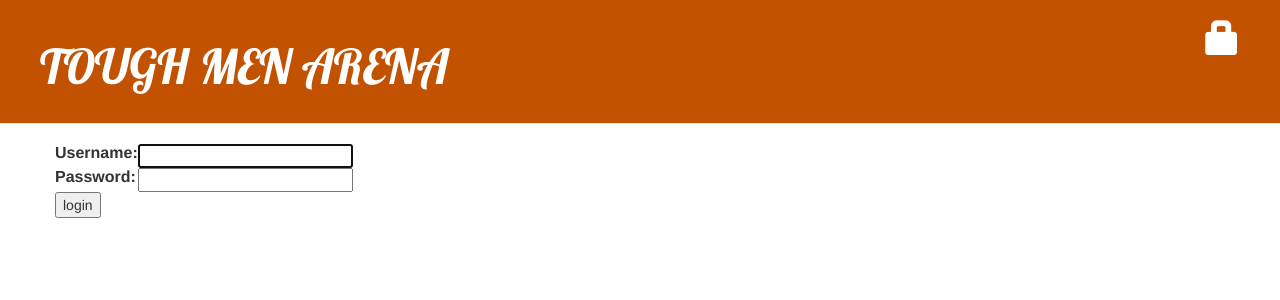
After one commit to amezuwe/t_m_a, a Django app: page /accounts/login/ in a window 1280 px wide. The commit adds this page. Shown: the top 300 px of the page. Run offline with Django 3.2, Linux system fonts and the light colour scheme; some libraries are stand-ins or nearby versions.

Commit message:
Added extra securities features including login_required for edit, new, draft and publish views.

```diff
--- a/blog/templates/blog/base.html
+++ b/blog/templates/blog/base.html
@@ -11,9 +11,13 @@
     <body>
         <div class="page-header">
             {% if user.is_authenticated %}
-            <a href="{% url 'post_new' %}" class="top-menu"><span class="glyphicon glyphicon-plus"></span></a>
+                <a href="{% url 'post_new' %}" class="top-menu"><span class="glyphicon glyphicon-plus"></span></a>
+                <a href="{% url 'post_draft_list' %}" class="top-menu"><span class="glyphicon glyphicon-edit"></span></a>
+                <p class="top-menu">Hello {{ user.username }} <small>(<a href="{% url 'logout' %}">Log out</a>)</small></p>
+            {% else %}
+                <a href="{% url 'login' %}" class="top-menu"><span class="glyphicon glyphicon-lock"></span></a>
             {% endif %}
-            <h1><a href="/">Tough Men Arena Blog</a></h1>
+            <h1><a href="/">TOUGH MEN ARENA</a></h1>
         </div>
         <div class="content container">
             <div class="row">
--- a/blog/templates/blog/post_detail.html
+++ b/blog/templates/blog/post_detail.html
@@ -6,9 +6,12 @@
             <div class="date">
                 {{ post.published_date }}
             </div>
+        {% else %}
+            <a class="btn btn-default" href="{% url 'post_publish' pk=post.pk %}">Publish</a>
         {% endif %}
         {% if user.is_authenticated %}
             <a class="btn btn-default" href="{% url 'post_edit' pk=post.pk %}"><span class="glyphicon glyphicon-pencil"></span></a>
+            <a class="btn btn-default" href="{% url 'post_remove' pk=post.pk %}"><span class="glyphicon glyphicon-remove"></span></a>
         {% endif %}
         <h2>{{ post.title }}</h2>
         <p>{{ post.text|linebreaksbr }}</p>
--- a/blog/templates/blog/post_list.html
+++ b/blog/templates/blog/post_list.html
@@ -7,7 +7,8 @@
             <p>published: {{ post.published_date }}</p>
         </div>
         <h2><a href="{% url 'post_detail' pk=post.pk %}">{{ post.title }}</a></h2>
-        <p>{{ post.text|linebreaksbr }}</p>
+        <p>{{ post.text|linebreaksbr|slice:":200" }}</p>
+        <a href="{% url 'post_detail' post.pk  %}" class="btn btn-primary">Read More &rarr;</a>
     </div>
 {% endfor %}
 {% endblock %}
--- /dev/null
+++ b/blog/templates/registration/login.html
@@ -0,0 +1,24 @@
+{% extends "blog/base.html" %}
+
+{% block content %}
+    {% if form.errors %}
+        <p>Your username and password didn't match. Please try again.</p>
+    {% endif %}
+
+    <form method="post" action="{% url 'login' %}">
+    {% csrf_token %}
+        <table>
+        <tr>
+            <td>{{ form.username.label_tag }}</td>
+            <td>{{ form.username }}</td>
+        </tr>
+        <tr>
+            <td>{{ form.password.label_tag }}</td>
+            <td>{{ form.password }}</td>
+        </tr>
+        </table>
+
+        <input type="submit" value="login" />
+        <input type="hidden" name="next" value="{{ next }}" />
+    </form>
+{% endblock %}
--- a/blog/urls.py
+++ b/blog/urls.py
@@ -6,4 +6,7 @@ urlpatterns = [
     path('post/<int:pk>/', views.post_detail, name='post_detail'),
     path('post/new/', views.post_new, name='post_new'),
     path('post/<int:pk>/edit/', views.post_edit, name='post_edit'),
+    path('drafts/', views.post_draft_list, name='post_draft_list'),
+    path('post/<pk>/publish/', views.post_publish, name='post_publish'),
+    path('post/<pk>/delete/', views.post_remove, name='post_remove'),
 ]
--- a/mysite/settings.py
+++ b/mysite/settings.py
@@ -121,3 +121,5 @@ USE_TZ = True
 STATIC_URL = '/static/'
 # Added by Ray
 STATIC_ROOT = os.path.join(BASE_DIR, 'static')
+
+LOGIN_REDIRECT_URL = '/'
--- a/mysite/urls.py
+++ b/mysite/urls.py
@@ -16,7 +16,12 @@ Including another URLconf
 from django.contrib import admin
 from django.urls import path, include
 
+from django.contrib.auth import views
+
+
 urlpatterns = [
     path('admin/', admin.site.urls),
+    path('accounts/login/', views.LoginView.as_view(), name='login'),
+    path('accounts/logout/', views.LogoutView.as_view(next_page='/'), name='logout'),
     path('', include('blog.urls')),
 ]
```
Also changed, not shown: blog/templates/blog/post_draft_list.html (added, +11 -0 lines), blog/views.py (+29 -3 lines), blog/static/css/blog.css (line endings or trailing spaces).
